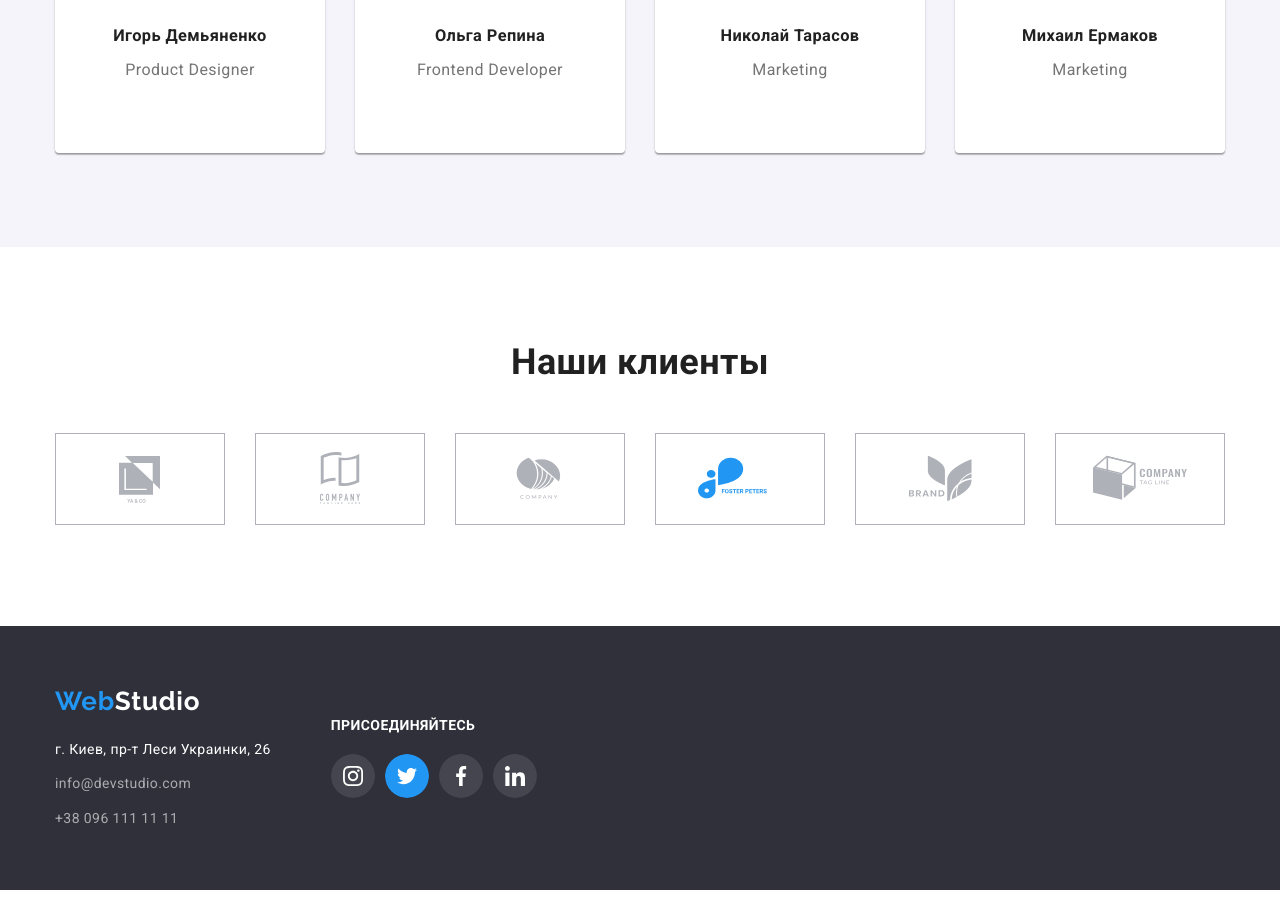
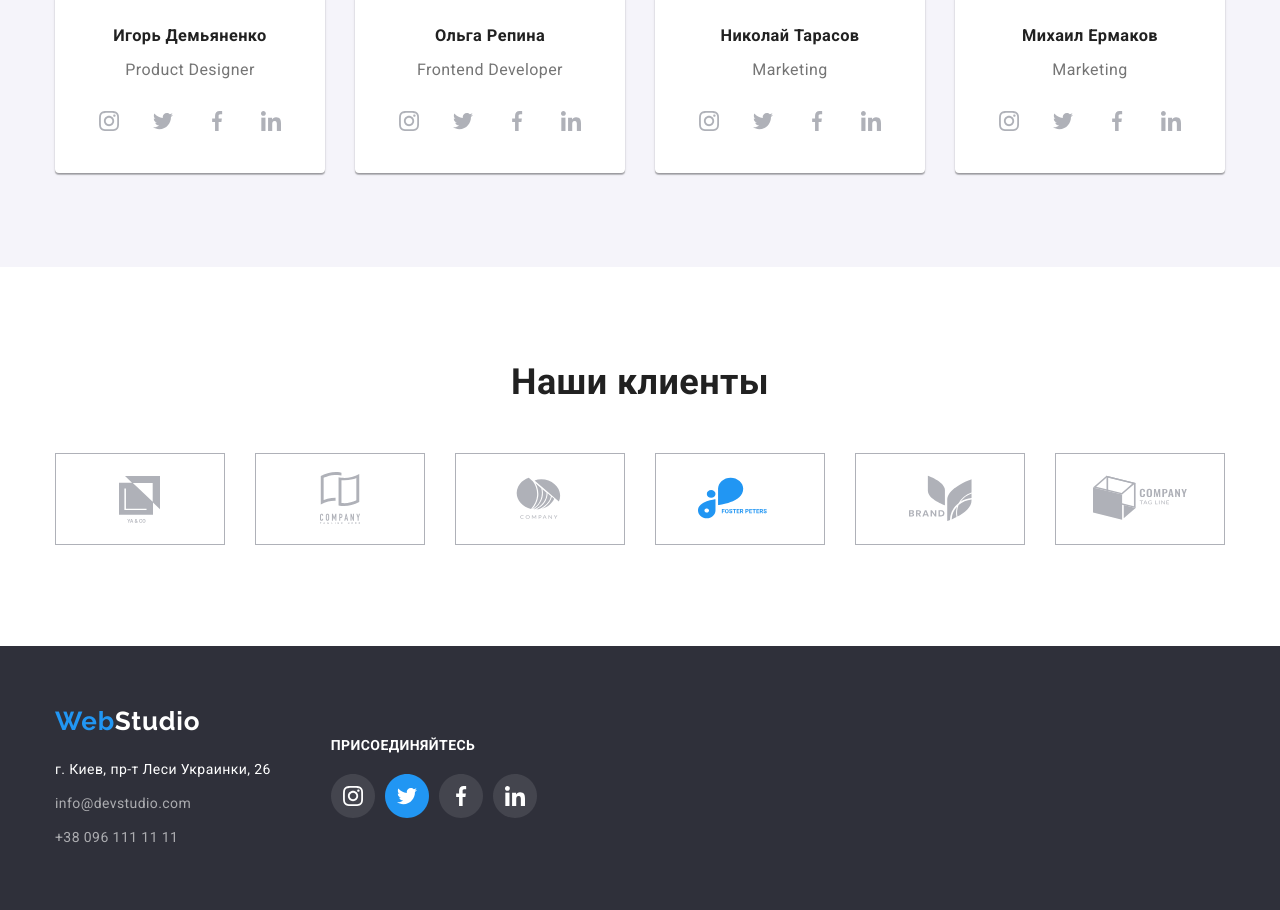
Before and after one commit to alvasar/goit-markup-hw-04, a plain HTML site: page index.html in a window 1280 px wide. Shown: the part 2053-2963 px from the top of the page. Drawn offline with nearby package versions, Linux system fonts and the light colour scheme; files whose address does not match are found by name.

Commit message:
update css

```diff
--- a/CSS/style.css
+++ b/CSS/style.css
@@ -374,45 +374,45 @@ margin-bottom: 10px;
     font-size: 16px;
     text-align: center;
 }
+/* social icons */
 
-.team .social-list {
+.team .inner-list {
     display: flex;
-    display: inline-block;
     margin: 0 32px;
 }
 
-.team .social-item {
+.team .inner-item {
     display: inherit;
 }
 
-.team .social-item + .social-item{
+.team .inner-item+.inner-item {
     margin-left: 10px;
 }
 
-.team .social-link {
+.inner-item > .link {
    width: 44px;
    height: 44px;
-    border-radius: 50%;
    background-repeat: no-repeat;
    background-position: center;
    background-size: contain;
     }
 
-.instagram {
+.link.icon-instagram {
    background-image: url("../images/team/social-links/insta.svg");
     }
 
-.twitter {
+.link.icon-twitter {
    background-image: url("../images/team/social-links/twitter.svg");
     }
 
-.facebook {
+.link.icon-facebook {
    background-image: url("../images/team/social-links/facebook.svg");
     }
 
-.linkedin {
+.link.icon-linkedin {
     background-image: url("../images/team/social-links/linkedin.svg");
     }
+
 
 /* section partners */
 
@@ -547,7 +547,6 @@ margin-bottom: 10px;
 .footer .social-link {
     width: 44px;
     height: 44px;
-    border-radius: 50%;
     background-repeat: no-repeat;
     background-position: center;
     background-size: contain;
--- a/index.html
+++ b/index.html
@@ -155,35 +155,35 @@
               <div class="team-bg">
                 <h3 class="title">Игорь Демьяненко</h3>
                 <p class="text">Product Designer</p>
-                <ul class="social-list list">
-                  <li class="social-item">
+                <ul class="inner-list list">
+                  <li class="inner-item">
                     <a
-                      class="social-link instagram"
+                      class="link icon-instagram"
                       href="http://"
                       target="_blank"
                       rel="noopener noreferrer"
                     >
                     </a>
                   </li>
-                  <li class="social-item">
+                  <li class="inner-item">
                     <a
-                      class="social-link twitter"
+                      class="link icon-twitter"
                       href="http://"
                       target="_blank"
                       rel="noopener noreferrer"
                     ></a>
                   </li>
-                  <li class="social-item">
+                  <li class="inner-item">
                     <a
-                      class="social-link facebook"
+                      class="link icon-facebook"
                       href="http://"
                       target="_blank"
                       rel="noopener noreferrer"
                     ></a>
                   </li>
-                  <li class="social-item">
+                  <li class="inner-item">
                     <a
-                      class="social-link linkedin"
+                      class="link icon-linkedin"
                       href="http://"
                       target="_blank"
                       rel="noopener noreferrer"
@@ -202,35 +202,35 @@
               <div class="team-bg">
                 <h3 class="title">Ольга Репина</h3>
                 <p class="text">Frontend Developer</p>
-                <ul class="social-list list">
-                  <li class="social-item">
+                <ul class="inner-list list">
+                  <li class="inner-item">
                     <a
-                      class="social-link instagram"
+                      class="link icon-instagram"
                       href="http://"
                       target="_blank"
                       rel="noopener noreferrer"
                     >
                     </a>
                   </li>
-                  <li class="social-item">
+                  <li class="inner-item">
                     <a
-                      class="social-link twitter"
+                      class="link icon-twitter"
                       href="http://"
                       target="_blank"
                       rel="noopener noreferrer"
                     ></a>
                   </li>
-                  <li class="social-item">
+                  <li class="inner-item">
                     <a
-                      class="social-link facebook"
+                      class="link icon-facebook"
                       href="http://"
                       target="_blank"
                       rel="noopener noreferrer"
                     ></a>
                   </li>
-                  <li class="social-item">
+                  <li class="inner-item">
                     <a
-                      class="social-link linkedin"
+                      class="link icon-linkedin"
                       href="http://"
                       target="_blank"
                       rel="noopener noreferrer"
@@ -249,35 +249,35 @@
               <div class="team-bg">
                 <h3 class="title">Николай Тарасов</h3>
                 <p class="text">Marketing</p>
-                <ul class="social-list list">
-                  <li class="social-item">
+                <ul class="inner-list list">
+                  <li class="inner-item">
                     <a
-                      class="social-link instagram"
+                      class="link icon-instagram"
                       href="http://"
                       target="_blank"
                       rel="noopener noreferrer"
                     >
                     </a>
                   </li>
-                  <li class="social-item">
+                  <li class="inner-item">
                     <a
-                      class="social-link twitter"
+                      class="link icon-twitter"
                       href="http://"
                       target="_blank"
                       rel="noopener noreferrer"
                     ></a>
                   </li>
-                  <li class="social-item">
+                  <li class="inner-item">
                     <a
-                      class="social-link facebook"
+                      class="link icon-facebook"
                       href="http://"
                       target="_blank"
                       rel="noopener noreferrer"
                     ></a>
                   </li>
-                  <li class="social-item">
+                  <li class="inner-item">
                     <a
-                      class="social-link linkedin"
+                      class="link icon-linkedin"
                       href="http://"
                       target="_blank"
                       rel="noopener noreferrer"
@@ -296,35 +296,35 @@
               <div class="team-bg">
                 <h3 class="title">Михаил Ермаков</h3>
                 <p class="text">Marketing</p>
-                <ul class="social-list list">
-                  <li class="social-item">
+                <ul class="inner-list list">
+                  <li class="inner-item">
                     <a
-                      class="social-link instagram"
+                      class="link icon-instagram"
                       href="http://"
                       target="_blank"
                       rel="noopener noreferrer"
                     >
                     </a>
                   </li>
-                  <li class="social-item">
+                  <li class="inner-item">
                     <a
-                      class="social-link twitter"
+                      class="link icon-twitter"
                       href="http://"
                       target="_blank"
                       rel="noopener noreferrer"
                     ></a>
                   </li>
-                  <li class="social-item">
+                  <li class="inner-item">
                     <a
-                      class="social-link facebook"
+                      class="link icon-facebook"
                       href="http://"
                       target="_blank"
                       rel="noopener noreferrer"
                     ></a>
                   </li>
-                  <li class="social-item">
+                  <li class="inner-item">
                     <a
-                      class="social-link linkedin"
+                      class="link icon-linkedin"
                       href="http://"
                       target="_blank"
                       rel="noopener noreferrer"
```
Lines whose indentation alone changed are shown as unchanged.
